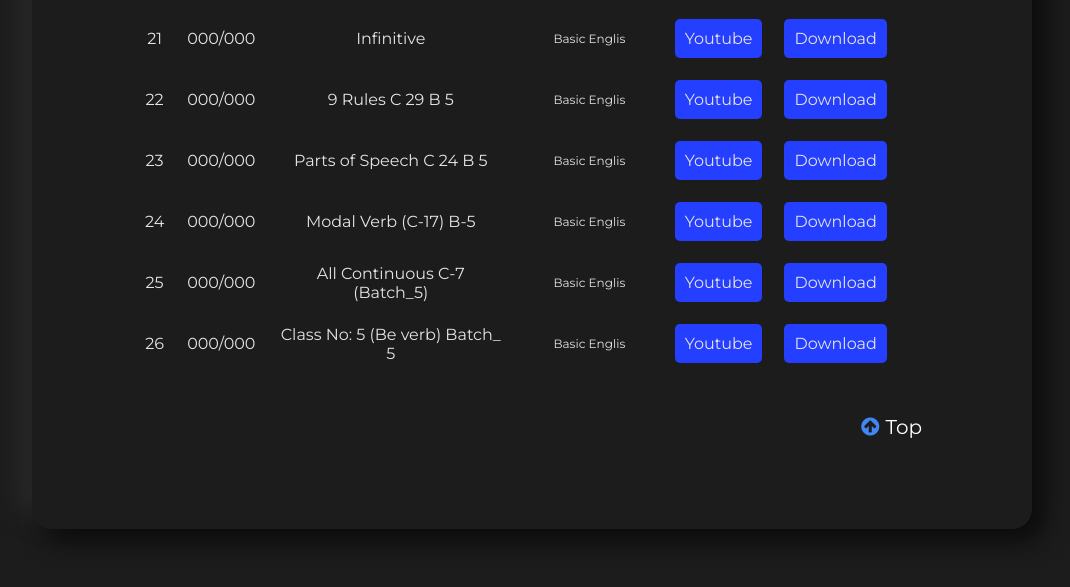
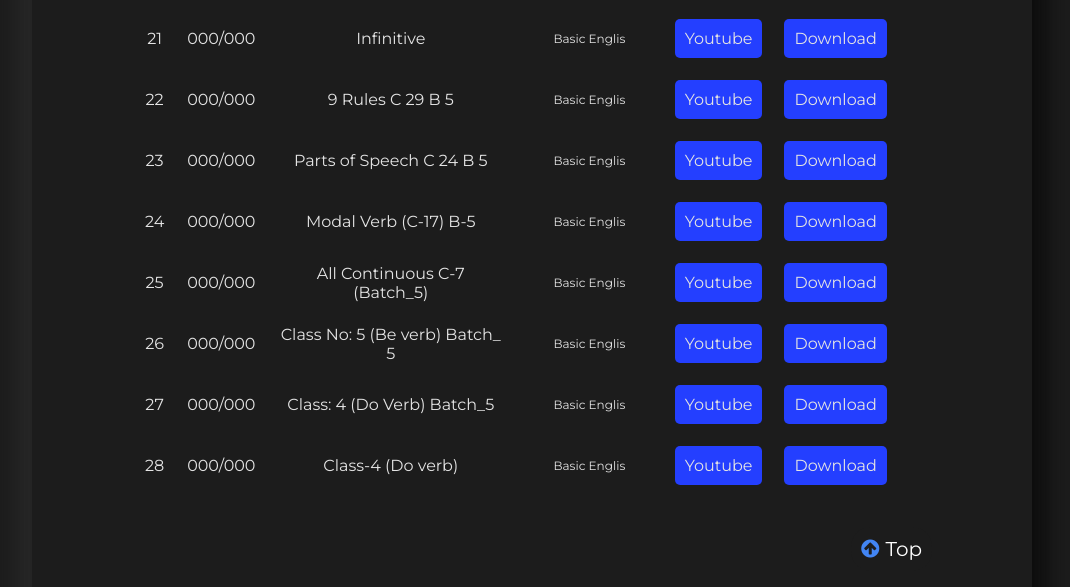
Before and after one commit to Polashray22/Enlish33, a plain HTML site: page index.html in a window 1280 px wide. Shown: the part 1813-2400 px from the top of the page, without its empty margins (108-1178 px from the left). Drawn offline with Linux system fonts and the light colour scheme.

Commit message:
Add files via upload

```diff
--- a/index.html
+++ b/index.html
@@ -285,6 +285,24 @@
 				<td class="link"><a href="https://www.youtube.com/watch?fbclid=IwAR1AW8uMdJa-GiERbTRaQNljetH-FPEsPGmaIiw22BdX8ulqjysMEDAqBa0&v=1UspZ4mggpE&feature=youtu.be">Download</a></td>
 
 			</tr>
+			<tr>
+				<td>27</td>
+				<td>000/000</td>
+				<td>Class: 4 (Do Verb) Batch_5</td>
+				<td>Basic Englis</td>
+				<td class="link"><a href="https://www.youtube.com/watch?fbclid=IwAR01a_c30IQ-ZLCBh-iy2JguiJEjcUuJW3c62ZDa3bcY8x-D26URCwUTNOw&v=bIeuzch7Kwo&feature=youtu.be">Youtube</a></td>
+				<td class="link"><a href="https://www.youtube.com/watch?fbclid=IwAR01a_c30IQ-ZLCBh-iy2JguiJEjcUuJW3c62ZDa3bcY8x-D26URCwUTNOw&v=bIeuzch7Kwo&feature=youtu.be">Download</a></td>
+
+			</tr>
+			<tr>
+				<td>28</td>
+				<td>000/000</td>
+				<td>Class-4 (Do verb)</td>
+				<td>Basic Englis</td>
+				<td class="link"><a href="https://www.youtube.com/watch?fbclid=IwAR38AHkD3CUGEgsbKohsCvaFqW6n-0JLxkElxlDpiFhrXYtIP5YaxUiXpa8&v=KElUIXDP8qE&feature=youtu.be">Youtube</a></td>
+				<td class="link"><a href="https://www.youtube.com/watch?fbclid=IwAR38AHkD3CUGEgsbKohsCvaFqW6n-0JLxkElxlDpiFhrXYtIP5YaxUiXpa8&v=KElUIXDP8qE&feature=youtu.be">Download</a></td>
+
+			</tr>
 
 
 
```
